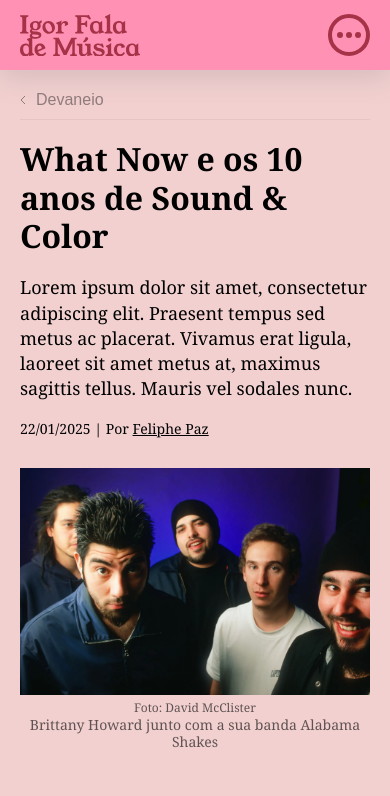
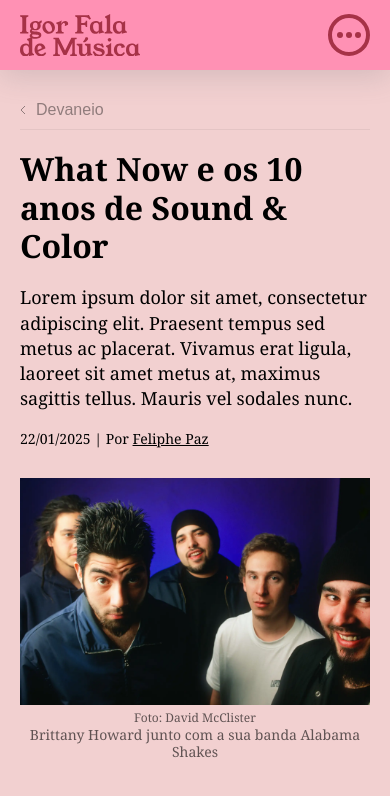
Before and after one commit to feliphepaz/igor-fala-de-musica, a Nuxt app: page /como-visions-of-a-life-do-wolf-alice-mudou-toda-uma-cena in a window 390 px wide. Shown: the top 796 px of the page. Built offline with nearby package versions, Linux system fonts and the light colour scheme.

Commit message:
fix: change padding of breadcrumb in mobile

```diff
--- a/components/breadcrumb.vue
+++ b/components/breadcrumb.vue
@@ -20,7 +20,7 @@
     padding: 40px 0;
 
     @include mobile {
-      padding: 20px 0;
+      padding: 30px 0 20px;
     }
 
     &__link {
```
